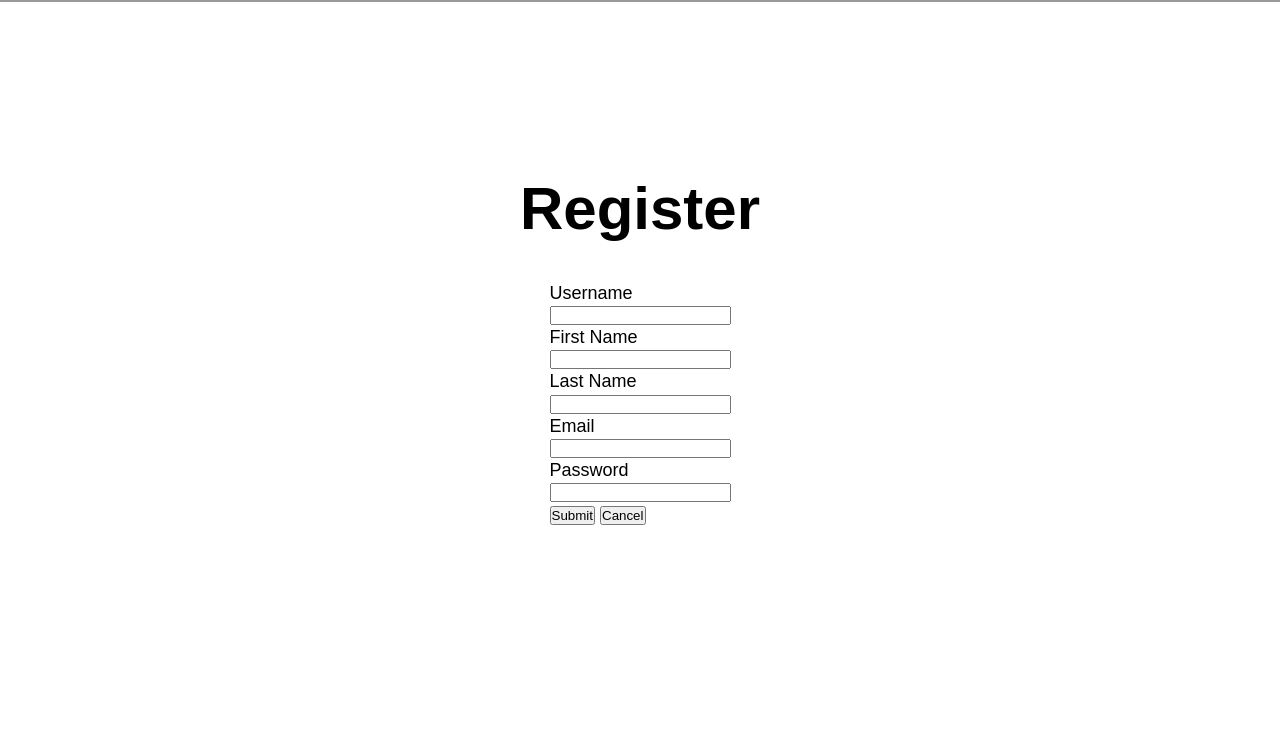
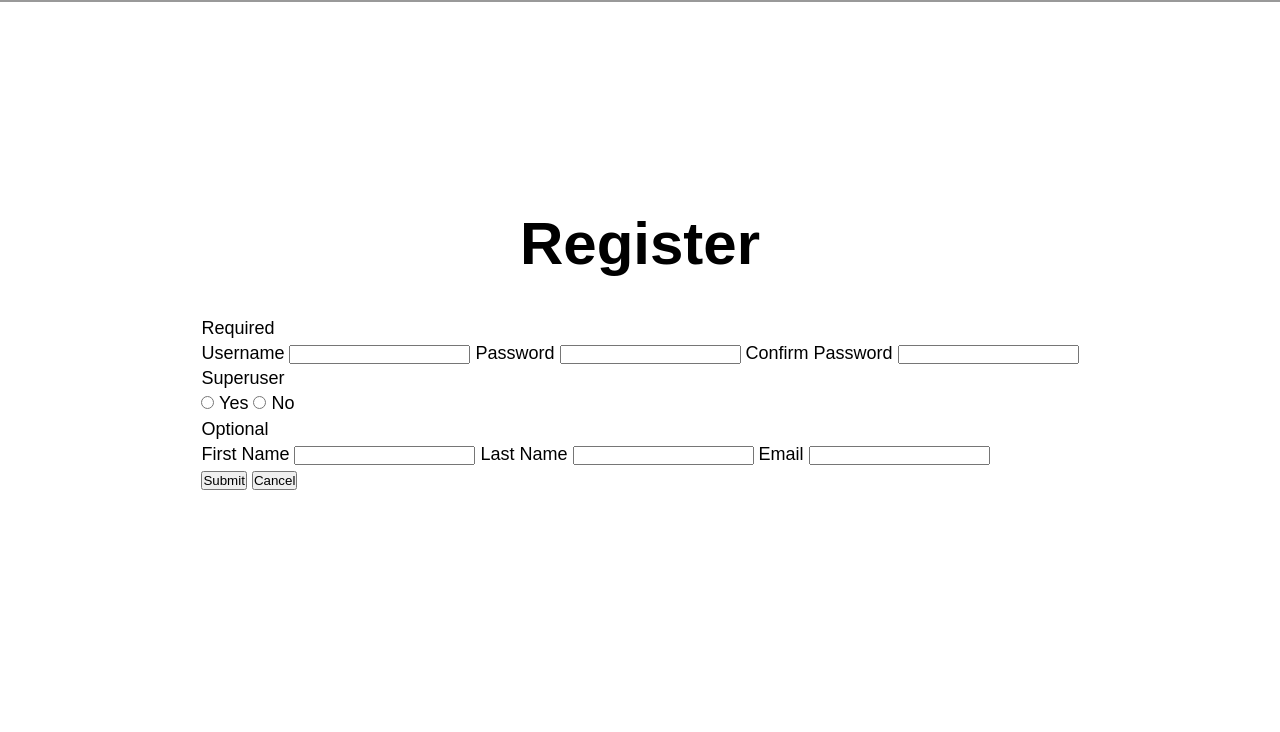
Before and after one commit to sraosha47/django-projects, a Django app: page /users/newuser in a window 1280 px wide. Shown: the part 71-803 px from the top of the page. Run offline with Django 4.2, Linux system fonts and the light colour scheme; the visitor is signed in with stand-in values (Sample User, id 1).

Commit message:
changed the structure of the form, added radio buttons and added the url to the view.

```diff
--- a/adulting/users/templates/users/new_user.html
+++ b/adulting/users/templates/users/new_user.html
@@ -11,18 +11,34 @@
     <div class="message"><strong>{{message}}</strong></div>
 {% endif %}
 
-<form action="" method="post">
+<form action=" {% url 'users:create' %} " method="post">
     {% csrf_token %}
-    <label for="user">Username</label>
-    <input type="text" name="username" id="username">
+    <fieldset class="field-col">
+        <legend>Required</legend>
+        <label for="username">Username</label>
+        <input type="text" name="username" id="username" required>
+        <label for="password">Password</label>
+        <input type="password" name="password" id="password" required>
+        <label for="confirmation">Confirm Password</label>
+        <input type="password" name="confirmation" id="confirmation" required>
+        <fieldset>
+            <legend>Superuser</legend>
+            <input type="radio" name="superuser" id="yes" value="YES" required>
+            <label for="yes">Yes</label>
+            <input type="radio" name="superuser" id="no" value="NO" required>
+            <label for="no">No</label>
+        </fieldset>
+
+    </fieldset>
+    <fieldset class="field-col">
+        <legend>Optional</legend>
         <label for="first_name">First Name</label>
         <input type="text" name="first_name" id="first_name">
         <label for="last_name">Last Name</label>
         <input type="text" name="last_name" id="last_name">
         <label for="email">Email</label>
         <input type="email" name="email" id="email">
-    <label for="password">Password</label>
-    <input type="password" name="password" id="password">
+    </fieldset>
     <fieldset>
         <input type="submit" value="Submit">
         <input type="reset" value="Cancel">
```
Lines whose indentation alone changed are shown as unchanged.
